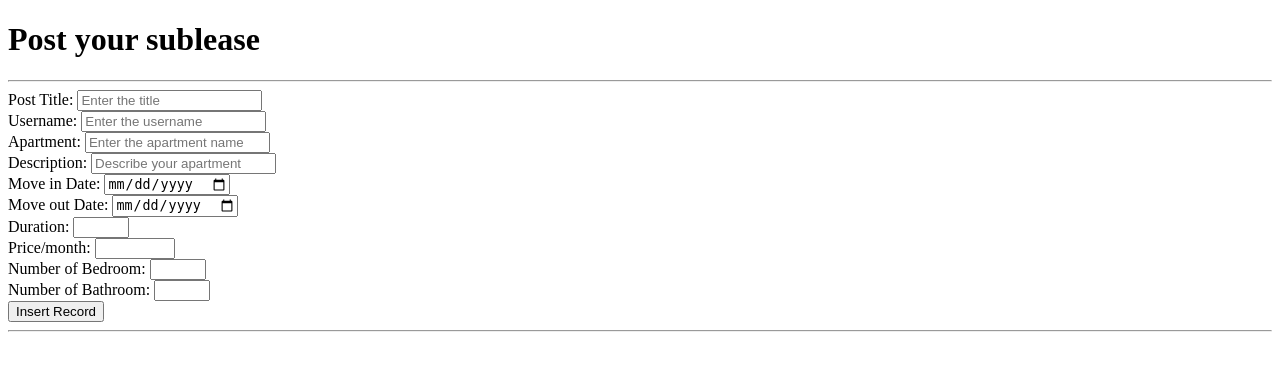
After one commit to hanc3/CS411_project, a Django app: page /post/insertion/ in a window 1280 px wide. The commit adds this page. Shown: the top 371 px of the page. Run offline with Django 3.2, Linux system fonts and the light colour scheme.

Commit message:
add insert post

```diff
--- a/djangoapp/src/djangoapp/urls.py
+++ b/djangoapp/src/djangoapp/urls.py
@@ -17,8 +17,9 @@ from django.contrib import admin
 from django.urls import include, path
 from Pages.views import homepage_view
 from post.views import index
+from post.views import Insertrecord
 urlpatterns = [
     path('admin/', admin.site.urls),
     path('',homepage_view, name="home"),
-    path('post/', include('post.urls'))
+    path('post/', include('post.urls')),
 ]
--- a/djangoapp/src/post/urls.py
+++ b/djangoapp/src/post/urls.py
@@ -6,4 +6,5 @@ app_name = 'post'
 urlpatterns = [
     path('', views.index, name='index'),
     path('<int:Post_id>/', views.detail, name='detail'),
+    path('insertion/', views.Insertrecord, name='insert'),
 ]
--- a/djangoapp/src/post/views.py
+++ b/djangoapp/src/post/views.py
@@ -3,13 +3,15 @@ from django.http import HttpResponse
 from .models import post
 from django.db import connection
 from collections import namedtuple
+from django.utils import timezone
+from django.contrib import messages
 
 # Create your views here.
 def index(request):
     with connection.cursor() as c:
         c.execute("select Post_id, Post_title from post_post order by Pub_date desc")
         result = namedtuplefetchall(c)
-    return render(request, 'post.html', {'userlist': result})
+    return render(request, 'post.html', {'postlist': result})
 
 def detail(request, Post_id):
     with connection.cursor() as c:
@@ -17,6 +19,38 @@ def detail(request, Post_id):
         result = namedtuplefetchall(c)
     return render(request, 'detail.html', {'info': result[0]})
 
+def Insertrecord(request):
+    if request.method=='POST':
+        if request.POST.get('Post_title') and request.POST.get('Username_id') \
+            and request.POST.get('Apartment') and request.POST.get('Move_in_date')\
+            and request.POST.get('Move_out_date') and request.POST.get('Price')\
+            and request.POST.get('Bedroom') and request.POST.get('Bathroom') and request.POST.get('Duration'):
+            saverecord=post()
+            saverecord.Post_title = request.POST.get('Post_title')
+            saverecord.Username_id = request.POST.get('Username_id')
+            saverecord.Apartment = request.POST.get('Apartment')
+            saverecord.Pub_date = timezone.now()
+            saverecord.Move_out_date = request.POST.get('Move_out_date')
+            saverecord.Move_in_date = request.POST.get('Move_in_date')
+            saverecord.Price = request.POST.get('Price')
+            saverecord.Bedroom = request.POST.get('Bedroom')
+            saverecord.Bathroom = request.POST.get('Bathroom')
+            saverecord.Duration = request.POST.get('Duration')
+            print(type(saverecord.Duration))
+            if request.POST.get('Description'):
+                saverecord.Description = request.POST.get('Description')
+                with connection.cursor() as c:
+                    c.execute(" insert into post_post(Post_title, Username_id, Apartment, Pub_date, Move_out_date, Move_in_date, Price, Bedroom, Bathroom, Description, Duration)\
+                                value(%s, %s, %s, %s, %s, %s, %s, %s, %s, %s, %s)",[saverecord.Post_title, saverecord.Username_id, saverecord.Apartment, saverecord.Pub_date, saverecord.Move_out_date, saverecord.Move_in_date, saverecord.Price, saverecord.Bedroom, saverecord.Bathroom, saverecord.Description, saverecord.Duration])
+            else:
+                with connection.cursor() as c:
+                    c.execute(" insert into post_post(Post_title, Username_id, Apartment, Pub_date, Move_out_date, Move_in_date, Price, Bedroom, Bathroom, Duration)\
+                                value(%s, %s, %s, %s, %s, %s, %s, %s, %s)",[saverecord.Post_title, saverecord.Username_id, saverecord.Apartment, saverecord.Pub_date, saverecord.Move_out_date, saverecord.Move_in_date, saverecord.Price, saverecord.Bedroom, saverecord.Bathroom, saverecord.Duration])
+            messages.success(request, 'Post successfully')
+            return render(request, 'insertpost.html')
+    else:
+        return render(request, 'insertpost.html')
+
 def namedtuplefetchall(cursor):
     "Return all rows from a cursor as a namedtuple"
     desc = cursor.description
--- /dev/null
+++ b/djangoapp/src/templates/insertpost.html
@@ -0,0 +1,31 @@
+<!DOCTYPE html>
+<head>
+    <title>New Post</title>
+</head>
+<body>
+    <h1>Post your sublease</h1>
+    <hr/>
+        <form method="POST">
+            {% csrf_token %}
+            Post Title:         <input type="text" placeholder="Enter the title" name="Post_title" required/><br/>
+            Username:           <input type="text" placeholder="Enter the username" name="Username_id" required/><br/>
+            Apartment:          <input type="text" placeholder="Enter the apartment name" name="Apartment" required/><br/>
+            Description:        <input type="text" placeholder="Describe your apartment" name="Description"/><br/>
+            <!-- TODO:
+            set date min to be today -->
+            Move in Date:       <input type="date" name="Move_in_date" required/><br/>
+            Move out Date:      <input type="date" name="Move_out_date" required/><br/>
+            Duration:           <input type="number" name="Duration" min="0" max="24" step="1" required/><br/>
+            Price/month:        <input type="number" name="Price" min="0" max="10000" required/><br/>
+            Number of Bedroom:  <input type="number" name="Bedroom" min="0" max="10" step="1" required/><br/>
+            Number of Bathroom: <input type="number" name="Bathroom" min="0" max="10" step="1" required/><br/>
+                                <input type="submit" value="Insert Record"/>
+            {% if messages %}
+                {% for message in messages %}
+                    <h2 style='color:green;'>{{message}}</h2>
+                {% endfor %}
+            {% endif %}
+        </form>
+    <hr/>
+</body>
+</html>
```
Also changed, not shown: djangoapp/src/post/models.py (+9 -4 lines), djangoapp/src/templates/detail.html (+8 -0 lines), djangoapp/src/templates/post.html (+6 -4 lines), djangoapp/src/post/migrations/0001_initial.py, djangoapp/src/post/migrations/0002_auto_20200724_0019.py (added), djangoapp/src/post/migrations/0003_auto_20200724_0116.py (added), djangoapp/src/post/migrations/0004_auto_20200724_0122.py (added), djangoapp/src/post/migrations/0005_auto_20200724_0125.py (added), djangoapp/src/post/migrations/0006_auto_20200724_0126.py (added).
